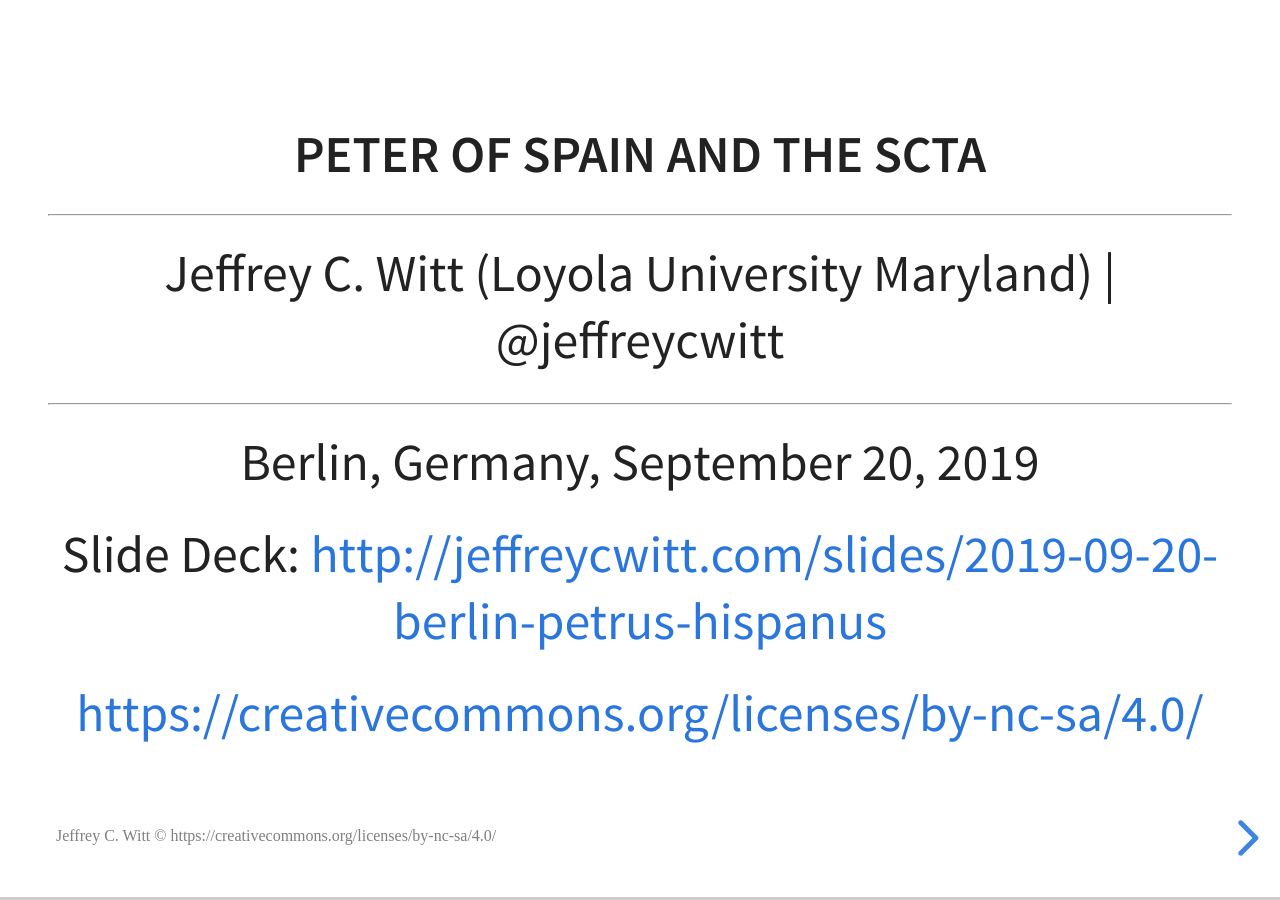
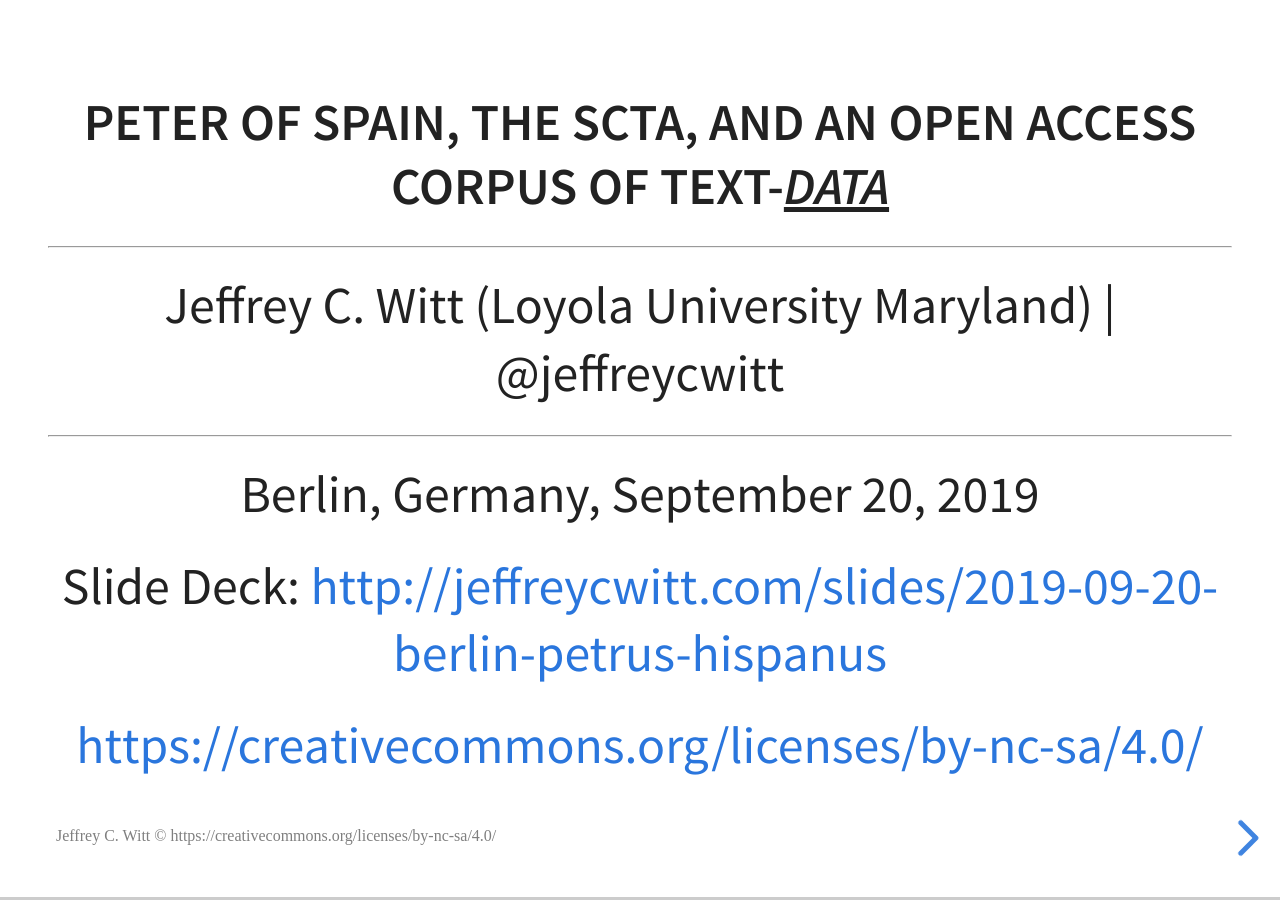
Before and after one commit to jeffreycwitt/jeffreycwitt.github.io, a Jekyll site: the page built from _slides/2019-09-29-berlin-petrus-hispanus.html, in a window 1280 px wide. Built offline with Jekyll 4.4.1, drawn with Linux system fonts in a browser that asks for light colours.

Commit message:
slide updates

```diff
--- a/_slides/2019-09-29-berlin-petrus-hispanus.html
+++ b/_slides/2019-09-29-berlin-petrus-hispanus.html
@@ -1,6 +1,6 @@
 ---
 layout: slide
-title: "Peter of Spain and the SCTA"
+title: "Peter of Spain, the SCTA, and an open access corpus of text-DATA"
 description:
 date: 2019-09-20
 theme: white
@@ -11,7 +11,7 @@ place: "Berlin, Germany"
 
 
 <section>
-  <h4>Peter of Spain and the SCTA</h4>
+  <h4>Peter of Spain, the SCTA, and an Open Access Corpus of Text-<em style="text-decoration: underline">DATA</em></h4>
   <hr/>
   <p>Jeffrey C. Witt (Loyola University Maryland) | @jeffreycwitt</p>
   <hr/>
```
